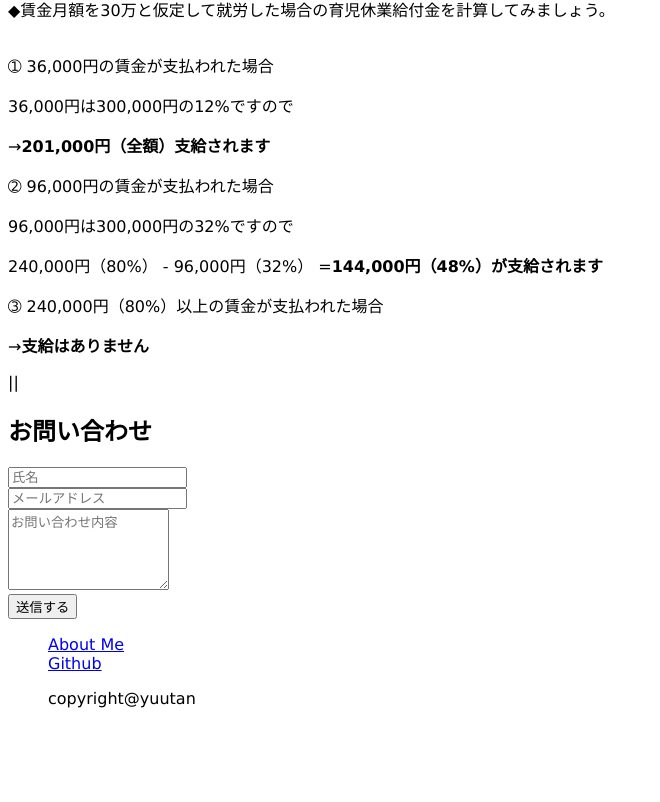
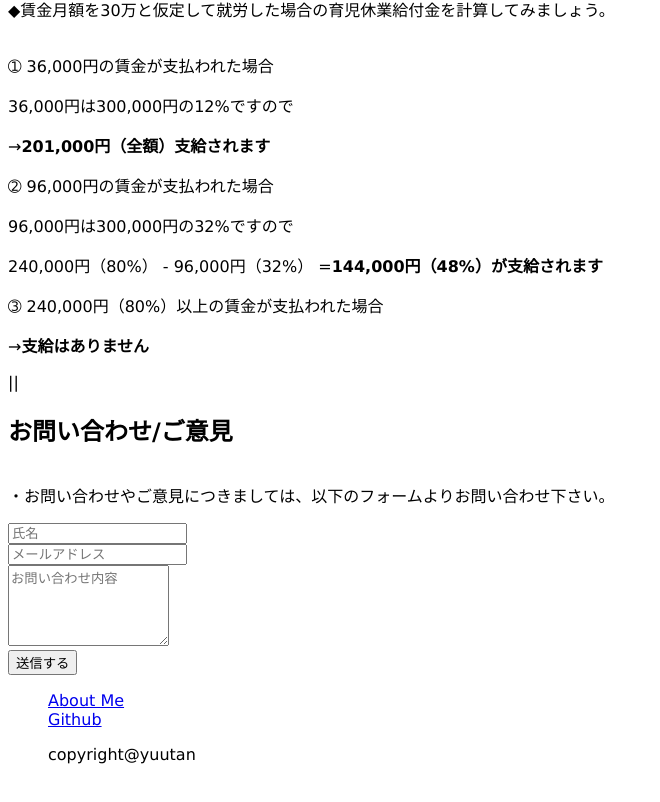
Before and after one commit to yuutan1017/benefits-calculator, a Next.js app: page / in a window 1280 px wide. Shown: the part 2353-3155 px from the top of the page, without its empty margins (0-660 px from the left). Before the commit the page ends 3101 px from the top, so only its background shows below. Built offline with nearby package versions, Linux system fonts and the light colour scheme.

Commit message:
sendMail

```diff
--- a/components/Navbar.tsx
+++ b/components/Navbar.tsx
@@ -1,5 +1,4 @@
 import React from 'react';
-import Link from 'next/link';
 import { Link as Scroll } from 'react-scroll';
 
 export const Navbar = () => {
--- a/pages/Contact.tsx
+++ b/pages/Contact.tsx
@@ -1,4 +1,5 @@
-import React from 'react';
+import React, { useState } from 'react';
+import Image from 'next/image';
 import axios from 'axios';
 import { SubmitHandler, useForm } from 'react-hook-form';
 
@@ -10,7 +11,10 @@ export default function Contact() {
     handleSubmit,
     watch,
     formState: { errors },
+    reset,
   } = useForm<ContactInputs>();
+
+  const [open, setOpen] = useState<boolean>(false);
 
   const onSubmitForm: SubmitHandler<ContactInputs> = async (data) => {
     let config = {
@@ -22,18 +26,35 @@ export default function Contact() {
       data: data,
     };
     const response = await axios(config);
-    // console.log(response.data);
+    if (response) {
+      reset();
+      setOpen((open) => !open);
+      setTimeout(() => setOpen((open) => !open), 5000);
+    }
   };
 
   return (
-    <section>
-      <div className="items-center border-t-2 border-[#39497C]">
-        <div className="flex text-xl py-2 mt-8 mb-3">
+    <>
+      {open ? (
+        <div className="items-center border-t-2 border-[#39497C] mb-10">
+          <div className="mt-8 font-bold text-[#13184d]">
+            <Image src="/image/sendMailIcon.jpeg" width={100} height={100} />
+            <p>お問い合わせありがとうございます</p>
+            <p className="text-xl">送信が成功しました</p>
+          </div>
+        </div>
+      ) : (
+        <section className="items-center border-t-2 border-[#39497C] mb-10">
+          <div className="flex text-xl py-2 mt-10 mb-3">
             <div className="font-bold text-yellow-500 mr-2">
               <span>||</span>
             </div>
-          <h2>お問い合わせ</h2>
+            <h2>お問い合わせ/ご意見</h2>
           </div>
+          <div className="text-left mb-3">
+            <p>
+              ・お問い合わせやご意見につきましては、以下のフォームよりお問い合わせ下さい。
+            </p>
           </div>
           <form id="contact" onSubmit={handleSubmit(onSubmitForm)}>
             <div className="text-left mb-3">
@@ -44,7 +65,7 @@ export default function Contact() {
                 defaultValue=""
                 type="text"
                 placeholder="氏名"
-            className="w-full px-2 py-1 placeholder-gray-300 border border-gray-400 bg-gray-100 rounded-md"
+                className="w-full px-2 py-1 placeholder-gray-300 border border-gray-400 bg-gray-100 rounded-md focus:outline-none"
                 {...register('name', { required: true })}
               />
             </div>
@@ -59,7 +80,7 @@ export default function Contact() {
                 defaultValue=""
                 type="email"
                 placeholder="メールアドレス"
-            className="w-full px-2 py-1 placeholder-gray-300 border border-gray-400 bg-gray-100 rounded-md"
+                className="w-full px-2 py-1 placeholder-gray-300 border border-gray-400 bg-gray-100 rounded-md focus:outline-none"
                 {...register('email', { required: true })}
               />
             </div>
@@ -74,11 +95,11 @@ export default function Contact() {
                 defaultValue=""
                 rows={5}
                 placeholder="お問い合わせ内容"
-            className="w-full px-2 py-1 placeholder-gray-300 border border-gray-400 bg-gray-100 rounded-md"
+                className="w-full px-2 py-1 placeholder-gray-300 border border-gray-400 bg-gray-100 rounded-md focus:outline-none"
                 {...register('message', { required: true })}
               ></textarea>
             </div>
-        <div className="mb-8">
+            <div>
               <button
                 type="submit"
                 className="w-full py-2 font-bold text-white bg-[#1E2678] rounded focus:outline-none"
@@ -88,5 +109,7 @@ export default function Contact() {
             </div>
           </form>
         </section>
+      )}
+    </>
   );
 }
--- a/pages/_app.tsx
+++ b/pages/_app.tsx
@@ -1,5 +1,6 @@
 import 'tailwindcss/tailwind.css';
-import '../styles/styleTest.css';
+import '../styles/global.css';
+import '../styles/modal.css';
 import type { AppProps } from 'next/app';
 
 const MyApp = ({ Component, pageProps }: AppProps) => {
--- /dev/null
+++ b/styles/modal.css
@@ -0,0 +1,26 @@
+.close {
+  position: absolute;
+  top: 20px;
+  right: 20px;
+  width: 2rem;
+  height: 2rem;
+  cursor: pointer;
+}
+
+.close div {
+  position: absolute;
+  height: 1.5rem;
+  width: 3px;
+  background: rgb(255, 205, 1);
+  border-radius: 10px;
+  right: 50%;
+  left: 50%;
+}
+
+.close div:first-child {
+  transform: rotate(45deg);
+}
+
+.close div:last-child {
+  transform: rotate(-45deg);
+}
```
Also changed, not shown: image/example.jpg (deleted), public/image/sendMailIcon.jpeg (added), styles/global.css (renamed from styles/styleTest.css). Lines whose indentation alone changed are shown as unchanged.
